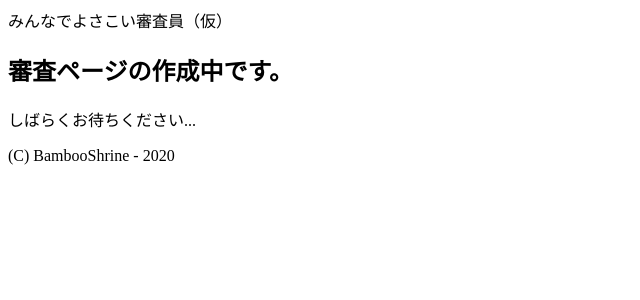
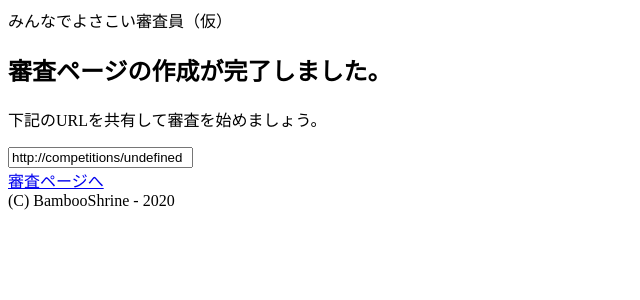
Before and after one commit to reima4038/yosakoi_competition, a Next.js app: page /registered in a window 1280 px wide. Shown: the top 300 px of the page, without its empty margins (0-640 px from the left). Built offline with nearby package versions, Linux system fonts and the light colour scheme; no server answers.

Commit message:
審査会作成後ページの動作確認済。

```diff
--- a/components/competitionPageURL.js
+++ b/components/competitionPageURL.js
@@ -1,10 +1,10 @@
 // 審査ページURLのコンポーネント
 
 export default function CompetitionPageURL(props) {
-
+  const baseUrl = 'http://competitions/';
   return(
     <div>
-      <input type="text" value={'http://competitions/' + props.competitionID} />
+      <input type="text" value={baseUrl + props.competitionID} />
     </div>
   );
 }
--- a/pages/registered.js
+++ b/pages/registered.js
@@ -1,46 +1,28 @@
 import Link from 'next/link'
-
-import db from '../lib/db'
-import {holdCompetition} from '../lib/competitionsDAO'
-// import {holdCompetition} from '../lib/mockCompetitionsDAO'
 import Layout from '../components/layout'
 import CompetitionPageURL from '../components/competitionPageURL'
 
+export default function Registered ({ id, title }) {
+  return (
+    <Layout>
+      <h2>審査ページの作成が完了しました。</h2>
+      <p>下記のURLを共有して審査を始めましょう。</p>
+      <CompetitionPageURL competitionID={ id } />
+      <Link href={{
+        pathname: '/competitions',
+        query: {
+          id: id,
+          title: title
+        }
+      }}><a>審査ページへ</a></Link>
+    </Layout>
+  );
+}
 
-class Registered extends React.Component {
-  constructor(props) {
-    super(props);
-    this.state = {
-      competitionID: ''
-    }
-  }
-
-  componentDidMount() {
-    // holdCompetition(db, 'YOSAKOIソーラン一次審査 審査枠(2)')
-    //   .then(ref => {
-    //     this.setState({competitionID: ref.id})
-    //   });
-  }
-
-  render() {
-    if (!this.state.competitionID) {
-      return (
-          <Layout>
-            <h2>審査ページの作成中です。</h2>
-            <p>しばらくお待ちください...</p>
-          </Layout>
-        );
-    } else {
-      return (
-          <Layout>
-            <h2>審査ページの作成が完了しました。</h2>
-            <p>下記のURLを共有して審査を始めましょう。</p>
-            <CompetitionPageURL competitionID={this.state.competitionID} />
-            <Link href='/competition'><a>審査ページへ</a></Link>
-          </Layout>
-        );
+export async function getServerSideProps(context) {
+  return {
+    props: {
+      id: context.query.id
     }
   }
 }
-
-export default Registered;
```
Also changed, not shown: components/competitionRegisterForms.js (+12 -6 lines).
